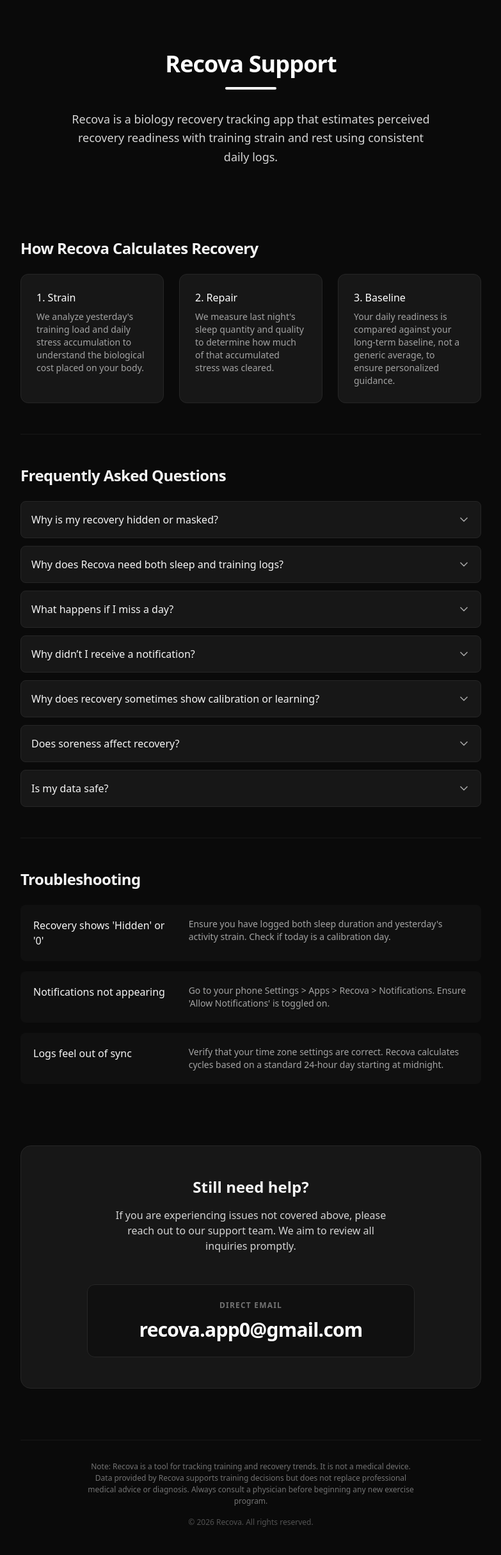
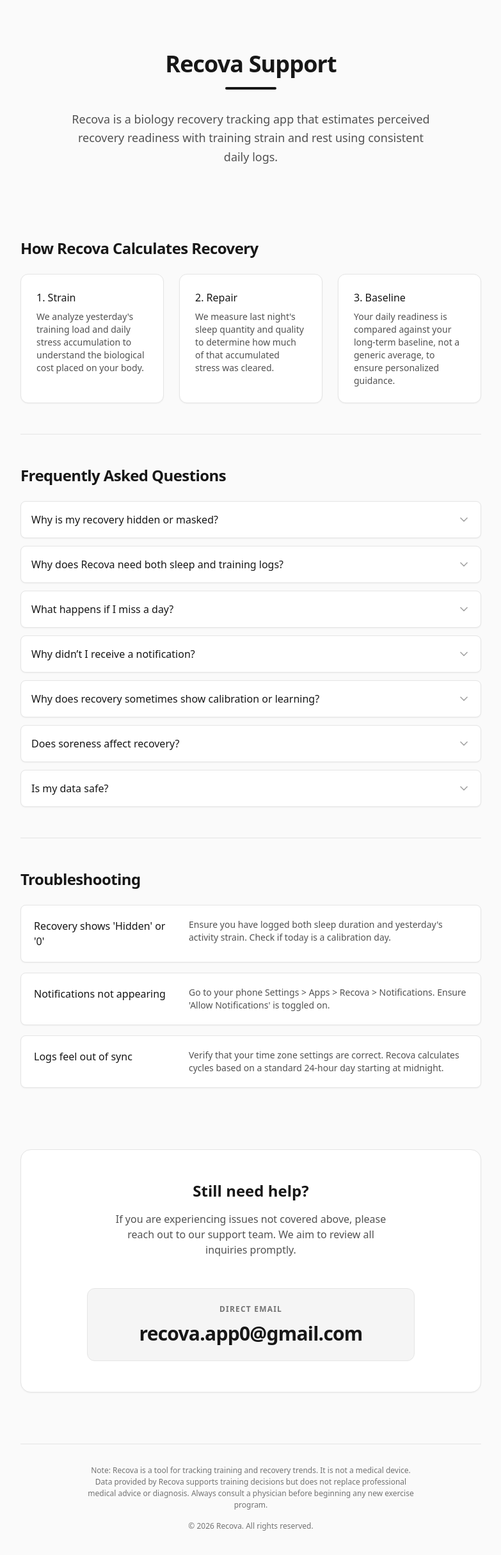
Before and after one commit to Dilli-Babu-K/recova-support, a React (Vite) app: page / in a window 1280 px wide. Shown: the top 2430 px of the page at 64% size, without its empty margins (248-1031 px from the left). Built offline with nearby package versions, Linux system fonts and the light colour scheme.

Commit message:
feat: Update theme to a lighter color palette
This commit shifts the Recova Support site from a dark theme to a lighter, more accessible color scheme. It updates background colors, text colors, and border styles across the application to improve readability and visual appeal.

```diff
--- a/App.tsx
+++ b/App.tsx
@@ -51,38 +51,38 @@
 
 const App: React.FC = () => {
   return (
-    <div className="min-h-screen bg-neutral-950 text-neutral-300 font-sans selection:bg-neutral-700 selection:text-white">
+    <div className="min-h-screen bg-neutral-50 text-neutral-600 font-sans selection:bg-neutral-200 selection:text-black">
       <main className="max-w-3xl mx-auto px-6 py-12 md:py-20">
 
         {/* Header */}
         <header className="mb-16 text-center">
-          <h1 className="text-3xl md:text-4xl font-bold text-white mb-4 tracking-tight">
+          <h1 className="text-3xl md:text-4xl font-bold text-neutral-900 mb-4 tracking-tight">
             Recova Support
           </h1>
-          <div className="h-1 w-20 bg-white mx-auto rounded-full mb-8"></div>
-          <p className="text-lg text-neutral-300 max-w-xl mx-auto leading-relaxed">
+          <div className="h-1 w-20 bg-neutral-900 mx-auto rounded-full mb-8"></div>
+          <p className="text-lg text-neutral-600 max-w-xl mx-auto leading-relaxed">
             Recova is a biology recovery tracking app that estimates perceived recovery readiness with training strain and rest using consistent daily logs.
           </p>
         </header>
 
         {/* Calculation Logic */}
-        <Section title="How Recova Calculates Recovery" className="border-b border-neutral-800/50">
+        <Section title="How Recova Calculates Recovery" className="border-b border-neutral-200">
           <div className="grid md:grid-cols-3 gap-6">
-            <div className="bg-neutral-900 p-6 rounded-xl border border-neutral-800">
-              <h3 className="text-white font-medium mb-2">1. Strain</h3>
-              <p className="text-sm text-neutral-400">
+            <div className="bg-white p-6 rounded-xl border border-neutral-200 shadow-sm">
+              <h3 className="text-neutral-900 font-medium mb-2">1. Strain</h3>
+              <p className="text-sm text-neutral-600">
                 We analyze yesterday's training load and daily stress accumulation to understand the biological cost placed on your body.
               </p>
             </div>
-            <div className="bg-neutral-900 p-6 rounded-xl border border-neutral-800">
-              <h3 className="text-white font-medium mb-2">2. Repair</h3>
-              <p className="text-sm text-neutral-400">
+            <div className="bg-white p-6 rounded-xl border border-neutral-200 shadow-sm">
+              <h3 className="text-neutral-900 font-medium mb-2">2. Repair</h3>
+              <p className="text-sm text-neutral-600">
                 We measure last night's sleep quantity and quality to determine how much of that accumulated stress was cleared.
               </p>
             </div>
-            <div className="bg-neutral-900 p-6 rounded-xl border border-neutral-800">
-              <h3 className="text-white font-medium mb-2">3. Baseline</h3>
-              <p className="text-sm text-neutral-400">
+            <div className="bg-white p-6 rounded-xl border border-neutral-200 shadow-sm">
+              <h3 className="text-neutral-900 font-medium mb-2">3. Baseline</h3>
+              <p className="text-sm text-neutral-600">
                 Your daily readiness is compared against your long-term baseline, not a generic average, to ensure personalized guidance.
               </p>
             </div>
@@ -95,15 +95,15 @@
         </Section>
 
         {/* Troubleshooting */}
-        <Section title="Troubleshooting" className="border-t border-neutral-800/50">
+        <Section title="Troubleshooting" className="border-t border-neutral-200">
           <div className="space-y-4">
             {troubleshootingData.map((step, index) => (
-              <div key={index} className="flex flex-col md:flex-row md:items-start gap-3 md:gap-6 bg-neutral-900/50 p-5 rounded-lg">
+              <div key={index} className="flex flex-col md:flex-row md:items-start gap-3 md:gap-6 bg-white p-5 rounded-lg border border-neutral-200 shadow-sm">
                 <div className="md:w-1/3">
-                  <span className="text-neutral-100 font-medium block">{step.issue}</span>
+                  <span className="text-neutral-900 font-medium block">{step.issue}</span>
                 </div>
                 <div className="md:w-2/3">
-                  <p className="text-neutral-400 text-sm">{step.solution}</p>
+                  <p className="text-neutral-600 text-sm">{step.solution}</p>
                 </div>
               </div>
             ))}
@@ -112,16 +112,16 @@
 
         {/* Contact */}
         <Section className="text-center py-16">
-          <div className="bg-neutral-900 rounded-2xl p-8 md:p-12 border border-neutral-800">
-            <h2 className="text-2xl font-semibold text-neutral-100 mb-4">Still need help?</h2>
-            <p className="text-neutral-300 mb-8 max-w-md mx-auto">
+          <div className="bg-white rounded-2xl p-8 md:p-12 border border-neutral-200 shadow-sm">
+            <h2 class="text-2xl font-semibold text-neutral-900 mb-4">Still need help?</h2>
+            <p className="text-neutral-600 mb-8 max-w-md mx-auto">
               If you are experiencing issues not covered above, please reach out to our support team.
               We aim to review all inquiries promptly.
             </p>
 
-            <div className="mt-4 p-6 bg-neutral-950/50 rounded-xl border border-neutral-800 inline-block w-full max-w-lg">
+            <div className="mt-4 p-6 bg-neutral-100 rounded-xl border border-neutral-200 inline-block w-full max-w-lg">
               <p className="text-xs text-neutral-500 mb-3 uppercase tracking-widest font-bold">Direct Email</p>
-              <a href="mailto:recova.app0@gmail.com?subject=Recova%20App%20Support" className="text-2xl md:text-3xl font-black text-white tracking-tight hover:text-neutral-200 transition-colors break-all block">
+              <a href="mailto:recova.app0@gmail.com?subject=Recova%20App%20Support" className="text-2xl md:text-3xl font-black text-neutral-900 tracking-tight hover:text-neutral-600 transition-colors break-all block">
                 recova.app0@gmail.com
               </a>
             </div>
@@ -129,13 +129,13 @@
         </Section>
 
         {/* Footer */}
-        <footer className="text-center border-t border-neutral-900 pt-8 mt-8">
+        <footer className="text-center border-t border-neutral-200 pt-8 mt-8">
           <p className="text-xs text-neutral-500 max-w-lg mx-auto leading-normal">
             Note: Recova is a tool for tracking training and recovery trends. It is not a medical device.
             Data provided by Recova supports training decisions but does not replace professional medical advice or diagnosis.
             Always consult a physician before beginning any new exercise program.
           </p>
-          <p className="text-xs text-neutral-600 mt-4">
+          <p className="text-xs text-neutral-500 mt-4">
             &copy; {new Date().getFullYear()} Recova. All rights reserved.
           </p>
         </footer>
--- a/components/Accordion.tsx
+++ b/components/Accordion.tsx
@@ -19,14 +19,14 @@
         return (
           <div
             key={index}
-            className="border border-neutral-800 rounded-lg bg-neutral-900 overflow-hidden transition-colors hover:border-neutral-700"
+            className="border border-neutral-200 rounded-lg bg-white overflow-hidden transition-colors hover:border-neutral-300 shadow-sm"
           >
             <button
               onClick={() => toggleItem(index)}
               className="w-full flex justify-between items-center p-4 text-left focus:outline-none focus:ring-2 focus:ring-neutral-400/50"
               aria-expanded={isOpen}
             >
-              <span className="font-medium text-neutral-100">{item.question}</span>
+              <span className="font-medium text-neutral-900">{item.question}</span>
               <span className={`ml-4 transform transition-transform duration-200 text-neutral-400 ${isOpen ? 'rotate-180' : ''}`}>
                 <svg xmlns="http://www.w3.org/2000/svg" width="20" height="20" viewBox="0 0 24 24" fill="none" stroke="currentColor" strokeWidth="2" strokeLinecap="round" strokeLinejoin="round">
                   <polyline points="6 9 12 15 18 9"></polyline>
@@ -36,7 +36,7 @@
             <div
               className={`transition-all duration-300 ease-in-out ${isOpen ? 'max-h-96 opacity-100' : 'max-h-0 opacity-0'}`}
             >
-              <div className="p-4 pt-0 text-neutral-300 leading-relaxed border-t border-neutral-800/50">
+              <div className="p-4 pt-0 text-neutral-600 leading-relaxed border-t border-neutral-100">
                 {item.answer}
               </div>
             </div>
--- a/components/Section.tsx
+++ b/components/Section.tsx
@@ -10,7 +10,7 @@
   return (
     <section className={`py-8 md:py-12 ${className}`}>
       {title && (
-        <h2 className="text-xl md:text-2xl font-semibold text-neutral-100 mb-6 tracking-tight">
+        <h2 className="text-xl md:text-2xl font-semibold text-neutral-900 mb-6 tracking-tight">
           {title}
         </h2>
       )}
```
Also changed, not shown: index.html (+55 -55 lines).
